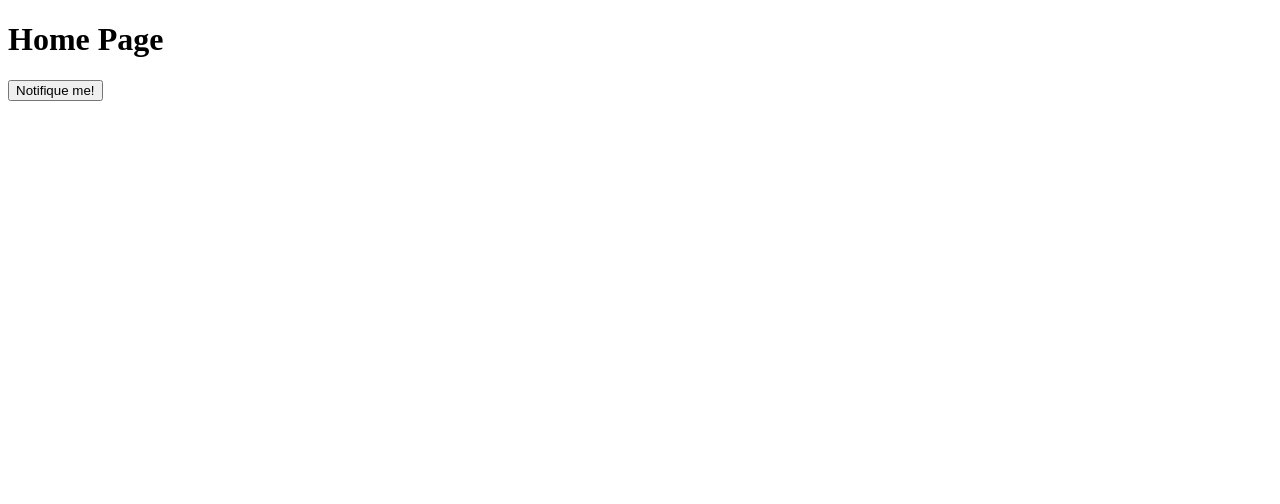
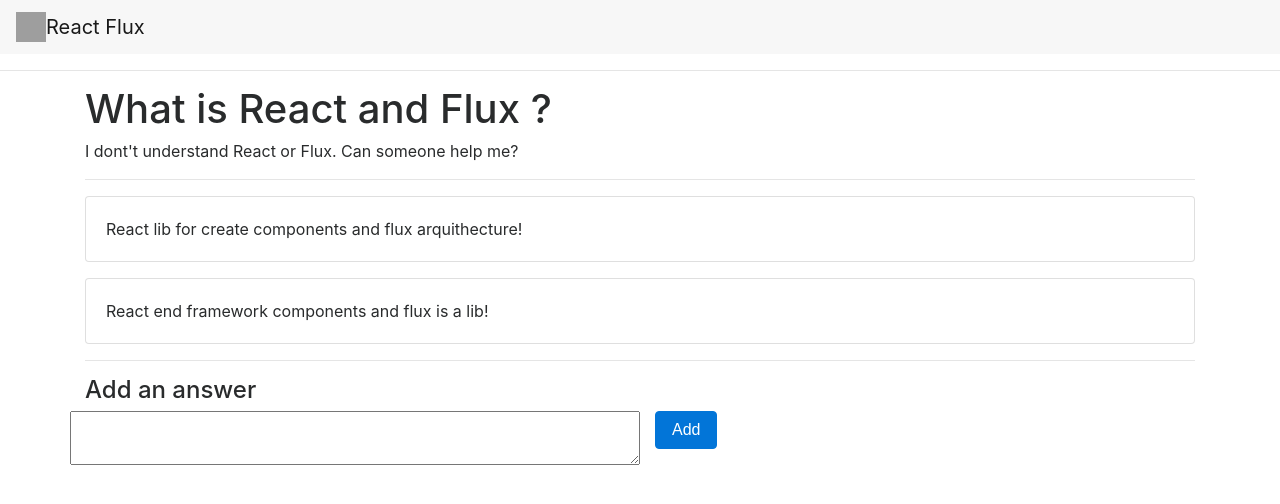
Before and after one commit to jeftarmascarenhas/react-flux-study, a React app: page / in a window 1280 px wide. Shown: the top 504 px of the page. Built offline with nearby package versions, Linux system fonts and the light colour scheme; grey boxes are pictures that could not be loaded.

Commit message:
Create components for app Forum and class EventEmmiter fake

```diff
--- a/app/App.js
+++ b/app/App.js
@@ -3,6 +3,19 @@ console.log(`${uau} webpack está funcionando`);
 
 import React from 'react';
 import ReactDOM from 'react-dom';
-import Home from './components/Home';
+import EventEmitter from './EventEmitter';
+import Forum from './components/Forum';
 
-ReactDOM.render(<Home />, document.getElementById('app'));
+ReactDOM.render(<Forum />, document.getElementById('app'));
+
+let myemiiter =  new EventEmitter();
+
+myemiiter.on('STARTED_THE_APP', () => {
+    console.log('started the app');
+});
+
+myemiiter.on('STARTED_THE_APP', () => {
+    console.log('started the app #2');
+});
+
+myemiiter.emit('STARTED_THE_APP');
--- /dev/null
+++ b/app/EventEmitter.js
@@ -0,0 +1,25 @@
+
+export default class EventEmitter {
+    constructor() {
+        this._events = {};
+    }
+
+    on(type, listener){
+        this._events[type] = this._events[type] || [];
+        this._events[type].push(listener);
+    }
+
+    emit(type) {
+        if(this._events[type]) {
+            this._events[type].forEach(listener => {
+                listener();
+            });
+        }
+    }
+
+    removeListener(type, listener) {
+        if(this._events[type]) {
+            this._events[type].splice(this._events[type].indexOf(listener), 1);
+        }
+    }
+}
--- /dev/null
+++ b/app/components/Forum.js
@@ -0,0 +1,57 @@
+import React, {Component} from 'react';
+import ImageCover from './ImageCover';
+import ForumHeader from './ForumHeader';
+import ForumQuestion from './ForumQuestion';
+import ForumAnswers from './ForumAnswers';
+import ForumAddAnswerBox from './ForumAddAnswerBox';
+import NotifyMe from '../WebNotification';
+
+export default class Forum extends Component {
+
+    constructor() {
+        super();
+        this.state = { allAnswers:{} }
+        this.handlerClick = this.handlerClick.bind(this);
+
+        new NotifyMe().init();
+    }
+
+
+    handlerClick(event) {
+        event.preventDefault();
+        new NotifyMe().customNotification();
+    }
+
+    componentDidMount() {
+            let resp = {
+                questionOne: {
+                    body:'React lib for create components and flux arquithecture!',
+                    currect: false
+                },
+                questionTwo: {
+                    body:'React end framework components and flux is a lib!',
+                    currect: false
+                }
+            };
+            this.setState({ allAnswers: resp });
+    }
+
+    render() {
+        return(
+            <div>
+                <ForumHeader />
+                <hr />
+                <div className="container">
+                    <ForumQuestion />
+                    <hr />
+                    <ForumAnswers allAnswers={this.state.allAnswers} />
+                    <hr />
+                    <h4>Add an answer</h4>
+                    <ForumAddAnswerBox />
+                    {/*<button onClick={this.handlerClick}>Notifique me!</button>*/}
+                    <br/>
+                </div>
+            </div>
+        );
+    }
+}
--- /dev/null
+++ b/app/components/ForumAddAnswerBox.js
@@ -0,0 +1,15 @@
+import React, {Component} from 'react';
+
+export default class ForumAddAnswerBox extends Component {
+    render() {
+        return(
+            <div className="row">
+                <textarea id="andAnswer" className="col-md-6 col-xs-8">
+                </textarea>
+                <div className="col-md-6 col-xs-8">
+                    <input type="button" className="btn btn-primary" value="Add"/>
+                </div>
+            </div>
+        );
+    }
+}
--- /dev/null
+++ b/app/components/ForumAnswer.js
@@ -0,0 +1,17 @@
+import React, {Component} from 'react';
+
+export default class ForumAnswer extends Component {
+
+    render(){
+
+        let answer = this.props.answer;
+
+        return(
+            <div className="card mb-3">
+                <div className="card-block">
+                    <p className="card-text">{answer.body}</p>
+                </div>
+            </div>
+        );
+    }
+}
--- /dev/null
+++ b/app/components/ForumAnswers.js
@@ -0,0 +1,20 @@
+import React, {Component} from 'react';
+import ForumAnswer from './ForumAnswer';
+
+export default class ForumAnswers extends Component {
+
+    render(){
+        let allAnswers = this.props.allAnswers;
+        let answers = [];
+
+        for(var key in allAnswers){
+            answers.push(<ForumAnswer key={key} id={key} answer={allAnswers[key]} />);
+        }
+
+        return(
+            <div>
+                { answers }
+            </div>
+        );
+    }
+}
--- /dev/null
+++ b/app/components/ForumHeader.js
@@ -0,0 +1,30 @@
+import React, {Component} from 'react';
+import ImageCover from './ImageCover';
+
+export default class ForumHeader extends Component {
+    constructor(){
+        super();
+        this.state = {
+            brand: "https://s3.amazonaws.com/media-p.slid.es/uploads/jhabdas/images/969312/react-logo-1000-transparent.png",
+        };
+    }
+
+    imageStyle() {
+        const STYLE = {
+            width:'30px',
+            height:'30px'
+        };
+        return STYLE;
+    }
+
+    render(){
+        return(
+            <nav className="navbar navbar-light bg-faded">
+                <a href="#" className="navbar-brand">
+                    <ImageCover icon={this.state.brand} style={this.imageStyle()} className="d-inline-block align-top" alt="Forum"/>
+                    React Flux
+                </a>
+            </nav>
+        );
+    }
+}
--- /dev/null
+++ b/app/components/ForumQuestion.js
@@ -0,0 +1,14 @@
+import React, {Component} from 'react';
+
+export default class ForumQuestion extends Component {
+    render() {
+        return(
+            <div>
+                <h1>What is React and Flux ?</h1>
+                <p>
+                    I dont't understand React or Flux. Can someone help me?
+                </p>
+            </div>
+        );
+    }
+}
--- a/app/components/Home.js
+++ /dev/null
@@ -1,26 +0,0 @@
-import React, {Component} from 'react';
-import NotifyMe from '../WebNotification';
-
-export default class Home extends Component {
-
-    constructor() {
-        super();
-        this.handlerClick.bind(this);
-        new NotifyMe().init();
-    }
-
-
-    handlerClick(event) {
-        event.preventDefault();
-        new NotifyMe().customNotification();
-    }
-
-    render() {
-        return(
-            <div>
-                <h1>Home Page</h1>
-                <button onClick={this.handlerClick}>Notifique me!</button>
-            </div>
-        );
-    }
-}
--- /dev/null
+++ b/app/components/ImageCover.js
@@ -0,0 +1,14 @@
+import React, {Component} from 'react';
+
+class ImageCover extends Component {
+    constructor(){
+        super();
+    }
+    render(){
+        return(
+            <img src={this.props.icon} alt={this.props.alt} style={this.props.style} className={this.props.className}/>
+        )
+    }
+}
+
+export default ImageCover;
--- a/package.json
+++ b/package.json
@@ -26,6 +26,7 @@
   "devDependencies": {
     "babel-core": "^6.23.1",
     "babel-loader": "^6.3.2",
+    "babel-plugin-add-module-exports": "^0.2.1",
     "babel-plugin-transform-decorators-legacy": "^1.3.4",
     "babel-preset-es2015": "^6.22.0",
     "babel-preset-react": "^6.23.0",
@@ -35,6 +36,7 @@
     "webpack-dev-server": "^2.4.1"
   },
   "dependencies": {
+    "flux": "^3.1.2",
     "react": "^15.4.2",
     "react-dom": "^15.4.2"
   }
--- a/public/index.html
+++ b/public/index.html
@@ -3,6 +3,7 @@
 <head>
   <meta charset="UTF-8">
   <title>React study flux</title>
+  <link rel="stylesheet" href="https://maxcdn.bootstrapcdn.com/bootstrap/4.0.0-alpha.6/css/bootstrap.min.css" integrity="sha384-rwoIResjU2yc3z8GV/NPeZWAv56rSmLldC3R/AZzGRnGxQQKnKkoFVhFQhNUwEyJ" crossorigin="anonymous">
 </head>
 <body>
   <div id="app"></div>
```
